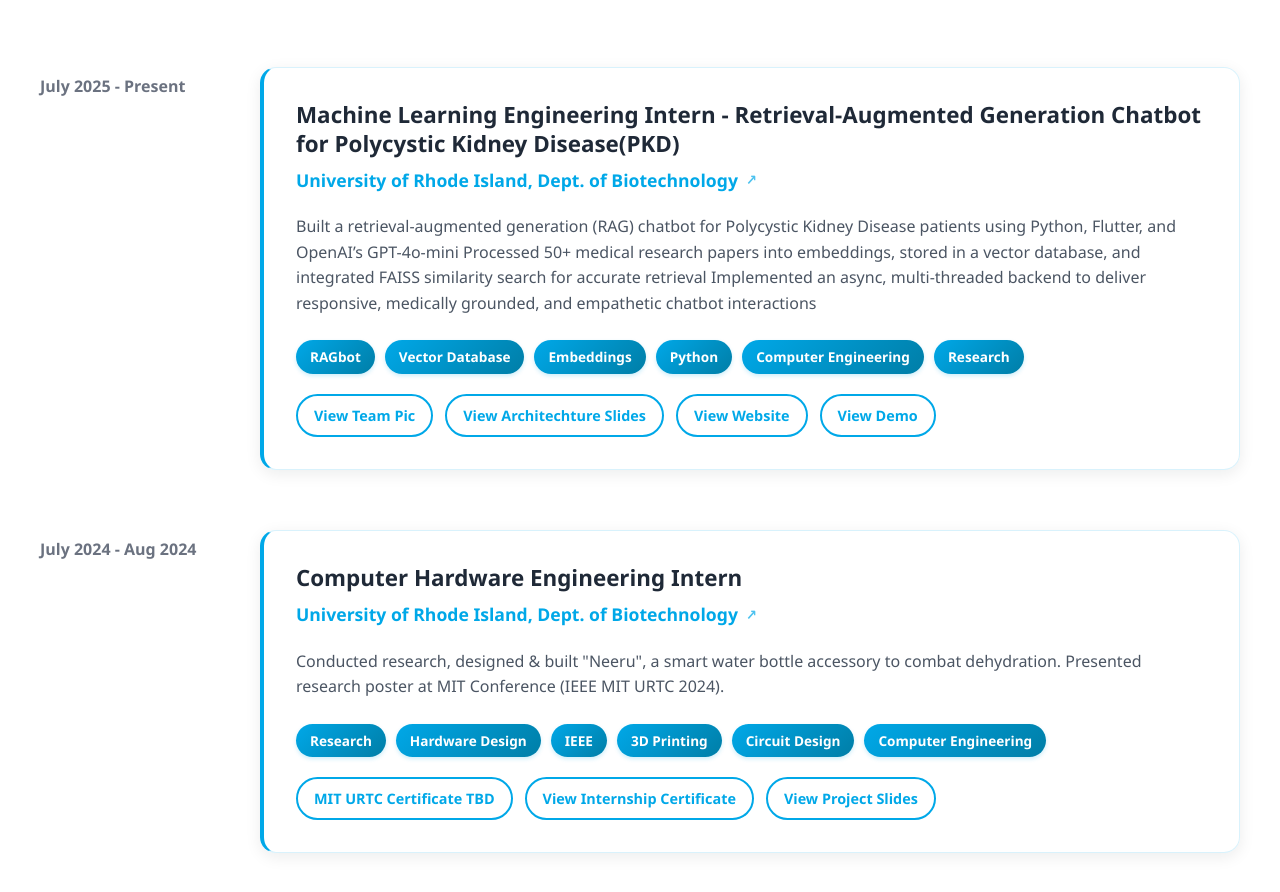
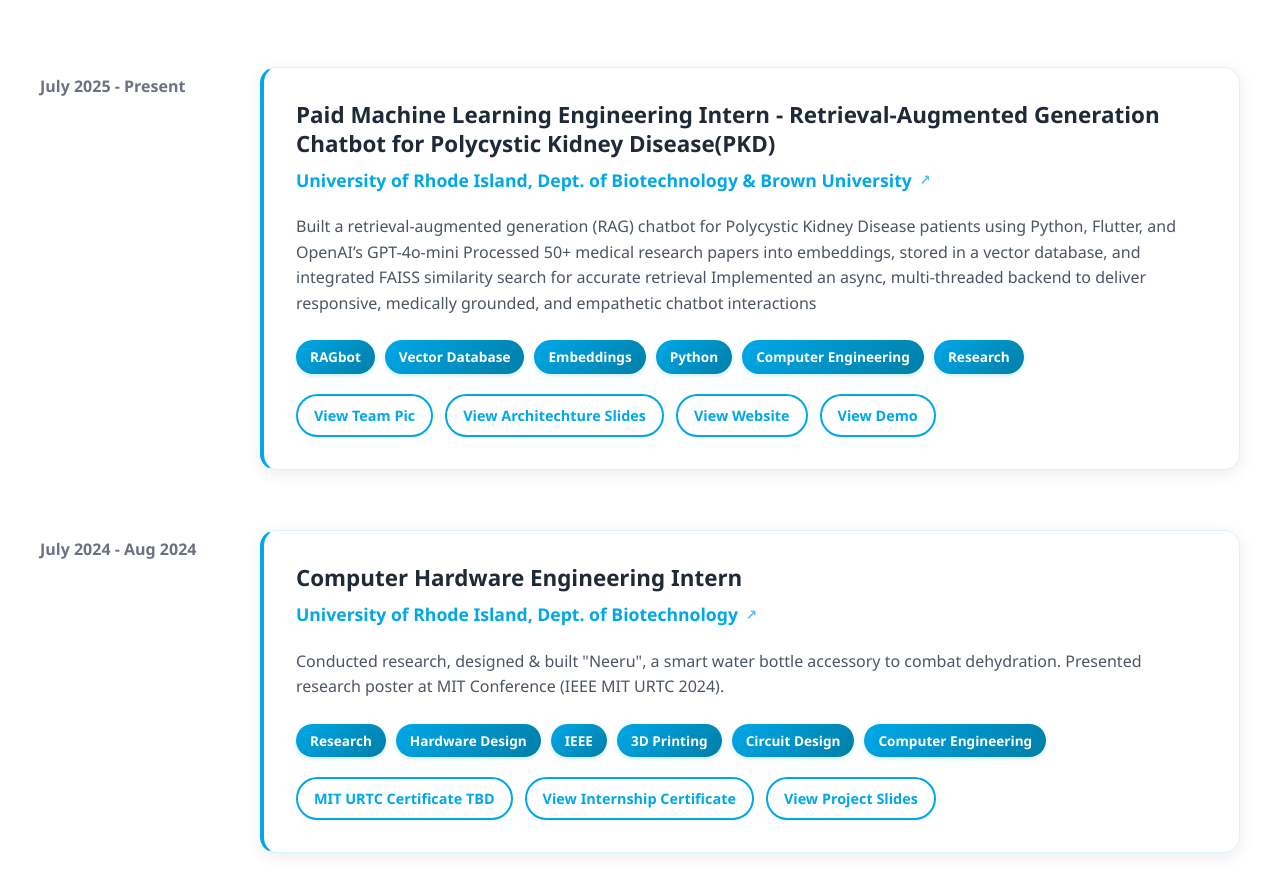
Before and after one commit to yashwant-creator/Portfolio-Page, a React (Vite) app: page / in a window 1280 px wide. Shown: the part 1641-2533 px from the top of the page. Built offline with nearby package versions, Linux system fonts and the light colour scheme; the HTML template or start-up script is replaced by a standard one.

Commit message:
made icon changes and tried to ad java

```diff
--- a/src/components/ExperienceSection.jsx
+++ b/src/components/ExperienceSection.jsx
@@ -3,8 +3,8 @@ import React from 'react';
 const ExperienceSection = () => {
     const experiences = [
                 {
-            title: "Machine Learning Engineering Intern - Retrieval-Augmented Generation Chatbot for Polycystic Kidney Disease(PKD)",
-            company: "University of Rhode Island, Dept. of Biotechnology",
+            title: "Paid Machine Learning Engineering Intern - Retrieval-Augmented Generation Chatbot for Polycystic Kidney Disease(PKD)",
+            company: "University of Rhode Island, Dept. of Biotechnology & Brown University",
             duration: "July 2025 - Present",
             description: `Built a retrieval-augmented generation (RAG) chatbot for Polycystic Kidney Disease patients using Python, Flutter, and OpenAI’s GPT-4o-mini
 \nProcessed 50+ medical research papers into embeddings, stored in a vector database, and integrated FAISS similarity search for accurate retrieval
```
Also changed, not shown: src/components/SkillsSection.jsx (+6 -1 lines).
